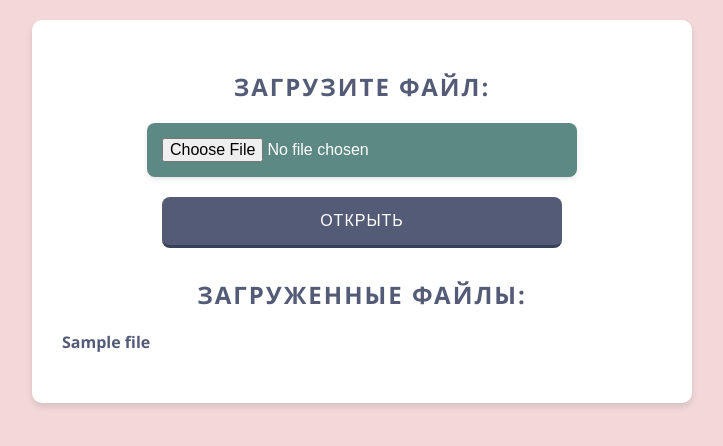
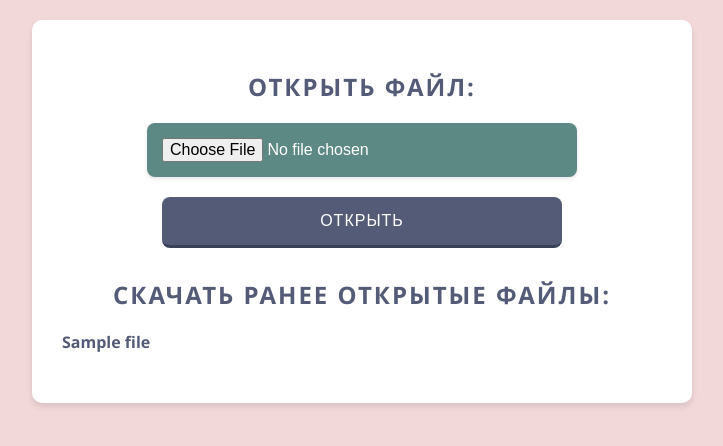
Before and after one commit to DiasTime/python_vtipo, a Flask app: template templates/index.html in a window 1280 px wide. Shown: the top 446 px of the page, without its empty margins (278-1001 px from the left). Run offline with Flask 3, Linux system fonts and the light colour scheme; the template is opened without the code that fills it: most values are stand-ins (such as "Sample title", 1, 10 or a date in 2020).

Commit message:
modified:   templates/index.html

```diff
--- a/templates/index.html
+++ b/templates/index.html
@@ -165,16 +165,16 @@
 </head>
 <body>
     <div class="container">
-        <h2>Загрузите файл:</h2>
+        <h2>Открыть файл:</h2>
         <form action="/" method="post" enctype="multipart/form-data">
             <input type="file" name="file" accept=".docx, .pdf, .pptx">
             <input type="submit" value="Открыть">
         </form>
 
-        <h2>Загруженные файлы:</h2>
+        <h2>Скачать ранее открытые файлы:</h2>
         <ul>
             {% for file in yadisk_files %}
-            <li><a href="{{ url_for('open_from_yadisk', file_path=file[1]) }}" target="_blank">{{ file[1] }}</a></li>
+            <li><a href="{{ url_for('open_from_yadisk', file_path=file[1]) }}" target="_blank">{{ file[1].split('/')[-1] }}</a></li>
             {% endfor %}
         </ul>
     </div>
```
